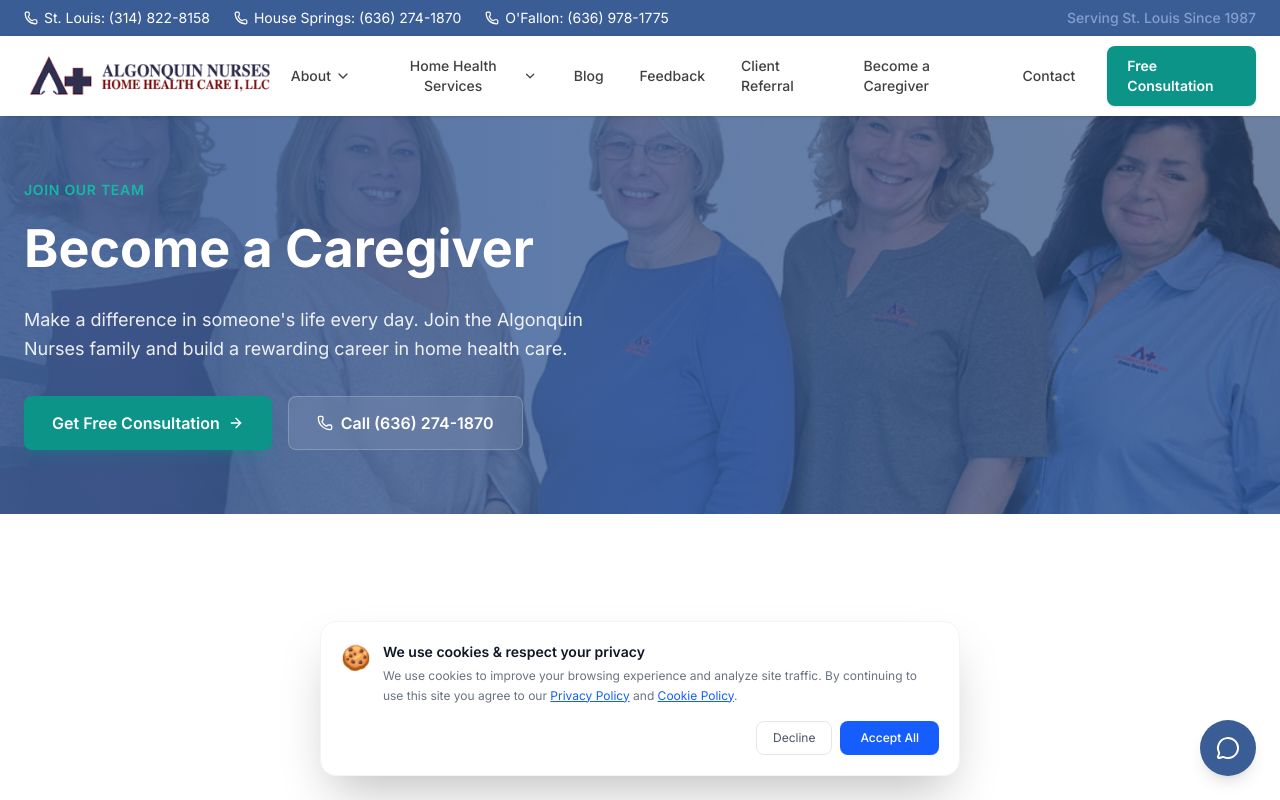
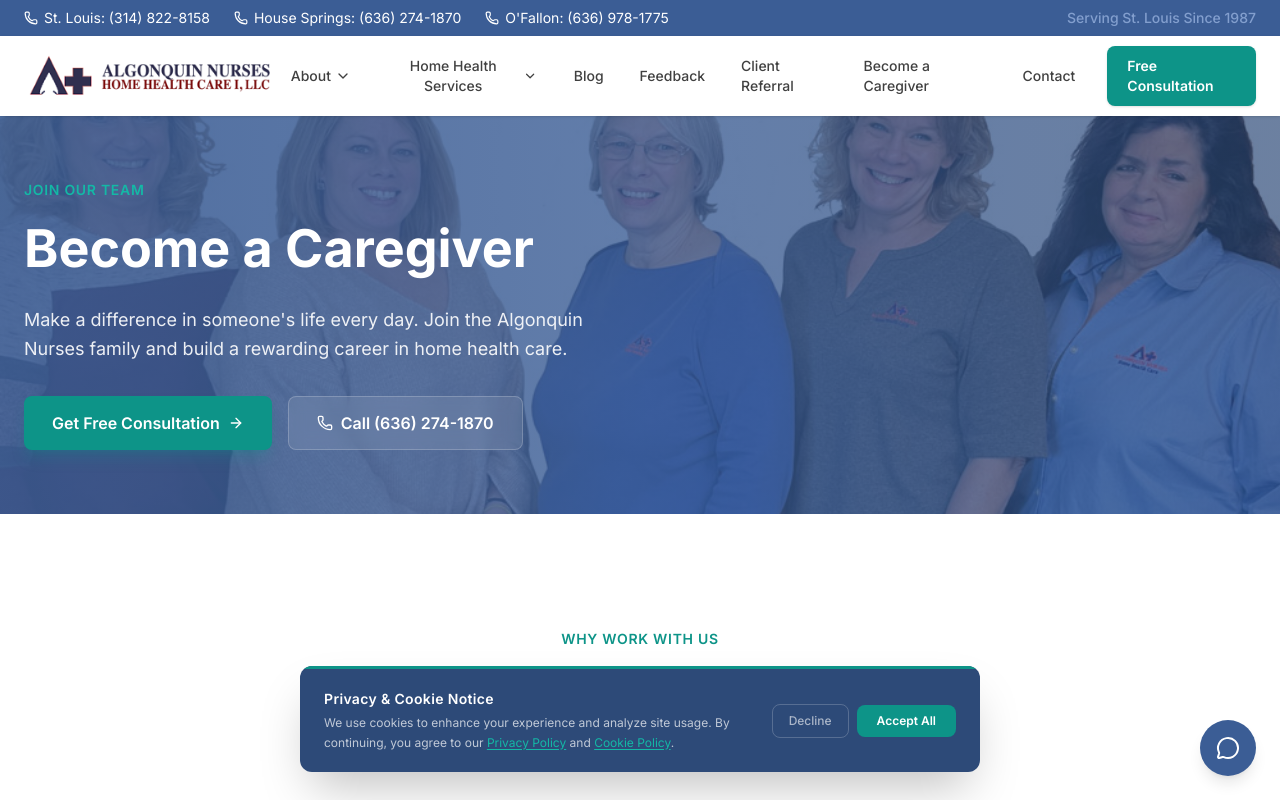
Before and after one commit to TechzQuad/algonquin-nurses, a Next.js app: page /careers in a window 1280 px wide. Shown: the top 800 px of the page. Built offline with nearby package versions, Linux system fonts and the light colour scheme.

Commit message:
Rebrand cookie banner to match site primary/accent colors
Co-Authored-By: Claude Sonnet 4.6 <noreply@anthropic.com>

```diff
--- a/src/components/CookieBanner.tsx
+++ b/src/components/CookieBanner.tsx
@@ -1,85 +1,103 @@
 "use client";
 
 import { useEffect, useState } from "react";
+import Link from "next/link";
 
 export function CookieBanner() {
   const [visible, setVisible] = useState(false);
 
   useEffect(() => {
     if (!localStorage.getItem("cookie-consent")) {
-      setVisible(true);
+      const timer = setTimeout(() => setVisible(true), 800);
+      return () => clearTimeout(timer);
     }
   }, []);
 
-  function accept() {
+  function handleAccept() {
     localStorage.setItem("cookie-consent", "accepted");
+    setVisible(false);
+  }
+
+  function handleDecline() {
+    localStorage.setItem("cookie-consent", "declined");
     setVisible(false);
   }
 
   if (!visible) return null;
 
   return (
+    <>
+      <style>{`
+        @keyframes cookieSlideUp {
+          from { opacity: 0; transform: translateX(-50%) translateY(16px); }
+          to   { opacity: 1; transform: translateX(-50%) translateY(0); }
+        }
+        .cookie-banner {
+          animation: cookieSlideUp 0.35s cubic-bezier(0.16, 1, 0.3, 1) forwards;
+        }
+      `}</style>
+
       <div
+        className="cookie-banner"
         style={{
           position: "fixed",
-        bottom: "24px",
+          bottom: "28px",
           left: "50%",
           transform: "translateX(-50%)",
           zIndex: 9999,
-        width: "min(640px, calc(100vw - 32px))",
-        animation: "slideUp 0.4s ease",
+          width: "min(680px, calc(100vw - 32px))",
         }}
       >
-      <style>{`
-        @keyframes slideUp {
-          from { opacity: 0; transform: translateX(-50%) translateY(24px); }
-          to   { opacity: 1; transform: translateX(-50%) translateY(0); }
-        }
-      `}</style>
+        <div
+          style={{ backgroundColor: "#2d4a78" }}
+          className="rounded-xl shadow-2xl overflow-hidden"
+        >
+          {/* accent top bar */}
+          <div style={{ height: "3px", backgroundColor: "#0d9488" }} />
 
-      <div className="rounded-2xl bg-white shadow-2xl border border-gray-100 p-5 flex flex-col gap-4">
-        <div className="flex items-start gap-3">
-          <span className="text-2xl shrink-0">🍪</span>
-          <div>
-            <p className="text-sm font-semibold text-gray-900 mb-1">
-              We use cookies &amp; respect your privacy
+          <div className="px-6 py-5 flex flex-col sm:flex-row sm:items-center gap-4">
+            <div className="flex-1 min-w-0">
+              <p className="text-white text-sm font-semibold mb-1 tracking-wide">
+                Privacy &amp; Cookie Notice
               </p>
-            <p className="text-xs text-gray-500 leading-relaxed">
-              We use cookies to improve your browsing experience and analyze site
-              traffic. By continuing to use this site you agree to our{" "}
-              <a
-                href="/privacy-policy"
-                className="underline text-blue-600 hover:text-blue-800"
+              <p className="text-white/70 text-xs leading-relaxed">
+                We use cookies to enhance your experience and analyze site usage.
+                By continuing, you agree to our{" "}
+                <Link
+                  href="/privacy"
+                  className="text-[#14b8a6] hover:text-white underline underline-offset-2 transition-colors"
                 >
                   Privacy Policy
-              </a>{" "}
+                </Link>{" "}
                 and{" "}
-              <a
+                <Link
                   href="/cookie-policy"
-                className="underline text-blue-600 hover:text-blue-800"
+                  className="text-[#14b8a6] hover:text-white underline underline-offset-2 transition-colors"
                 >
                   Cookie Policy
-              </a>
+                </Link>
                 .
               </p>
             </div>
-        </div>
 
-        <div className="flex gap-2 justify-end">
+            <div className="flex items-center gap-2 shrink-0">
               <button
-            onClick={accept}
-            className="text-xs px-4 py-2 rounded-lg border border-gray-200 text-gray-600 hover:bg-gray-50 transition-colors"
+                onClick={handleDecline}
+                className="px-4 py-2 text-xs font-medium text-white/60 hover:text-white border border-white/20 hover:border-white/40 rounded-lg transition-all"
               >
                 Decline
               </button>
               <button
-            onClick={accept}
-            className="text-xs px-5 py-2 rounded-lg bg-blue-600 text-white font-medium hover:bg-blue-700 transition-colors"
+                onClick={handleAccept}
+                style={{ backgroundColor: "#0d9488" }}
+                className="px-5 py-2 text-xs font-semibold text-white rounded-lg hover:opacity-90 transition-opacity"
               >
                 Accept All
               </button>
             </div>
           </div>
         </div>
+      </div>
+    </>
   );
 }
```
Lines whose indentation alone changed are shown as unchanged.
